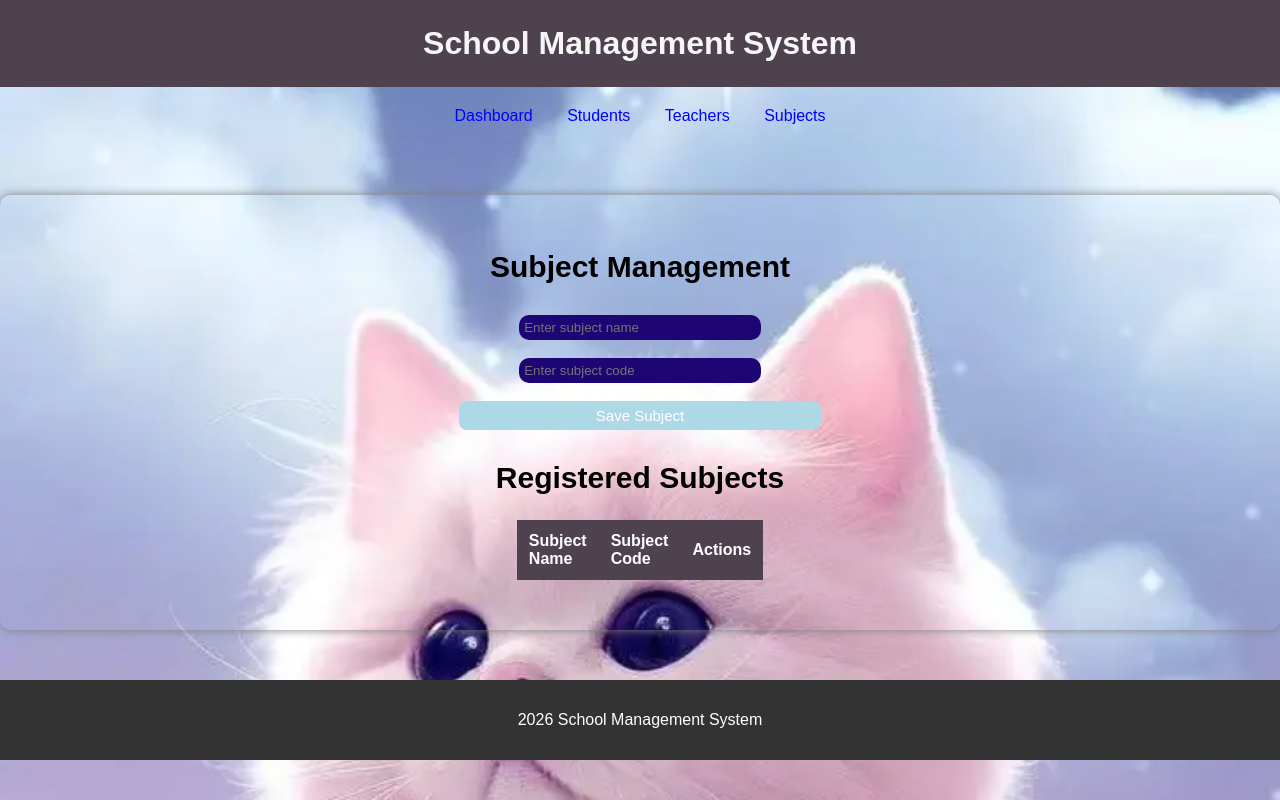
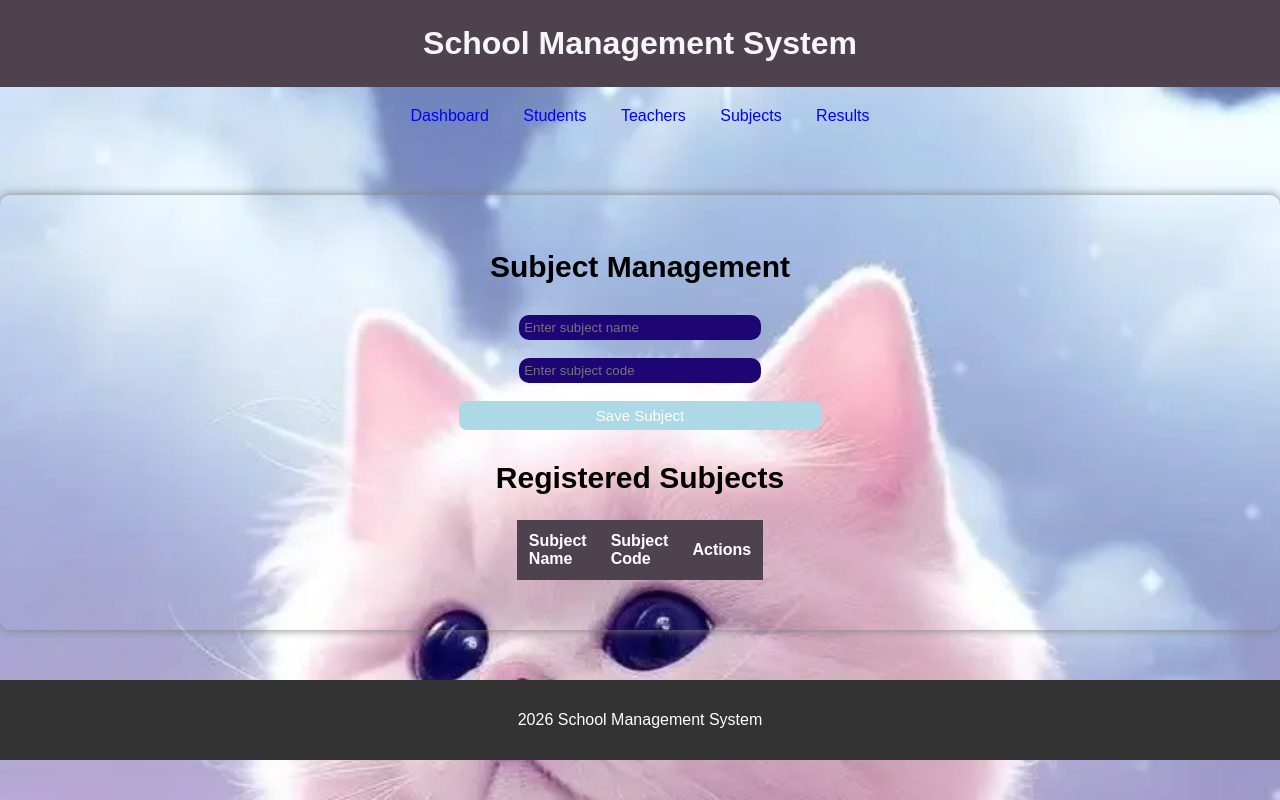
Before and after one commit to AlexOpongo/Opps-Aleks, a plain HTML site: page subjects.html in a window 1280 px wide. Drawn offline with Linux system fonts and the light colour scheme.

Commit message:
added results.html

```diff
--- a/subjects.html
+++ b/subjects.html
@@ -16,6 +16,7 @@
         <a href="student.html">Students</a>
         <a href="teachers.html">Teachers</a>
         <a href="subjects.html">Subjects</a>
+        <a href="results.html">Results</a>
         </nav>
         <main>
             <h2>Subject Management</h2>
```
